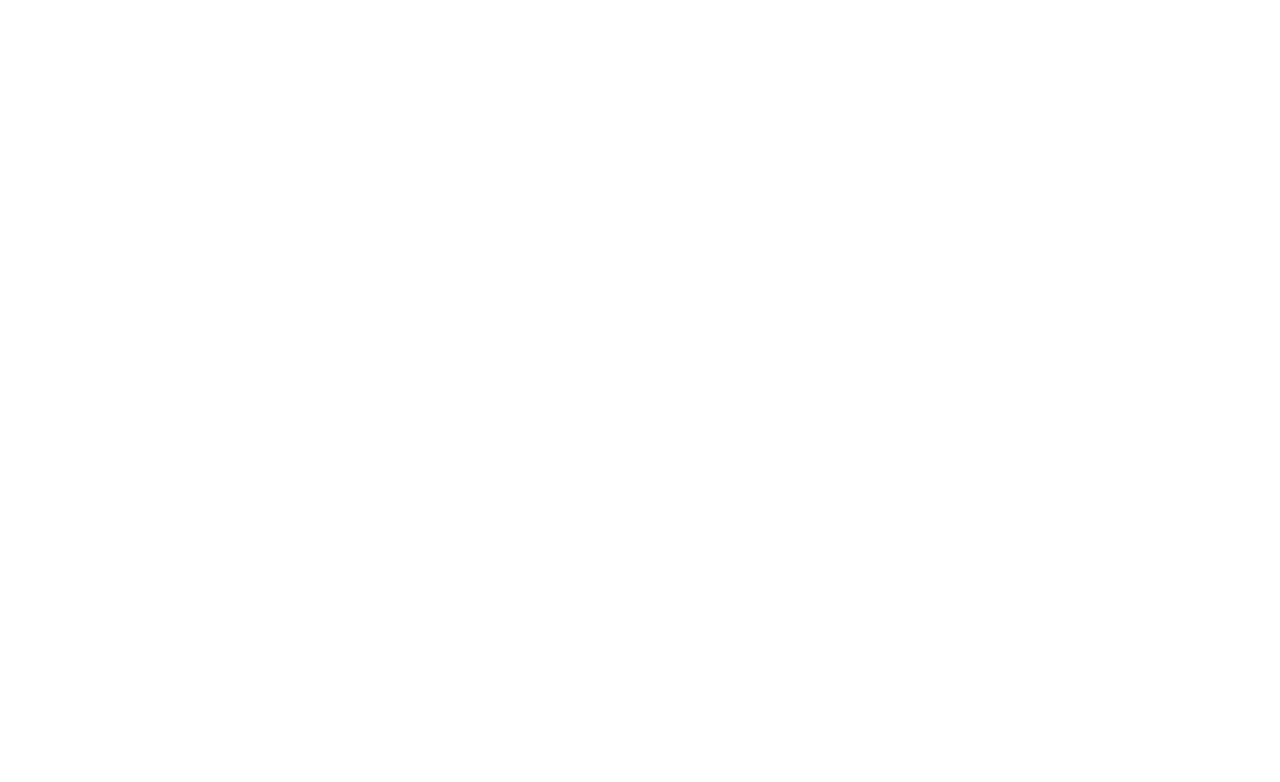
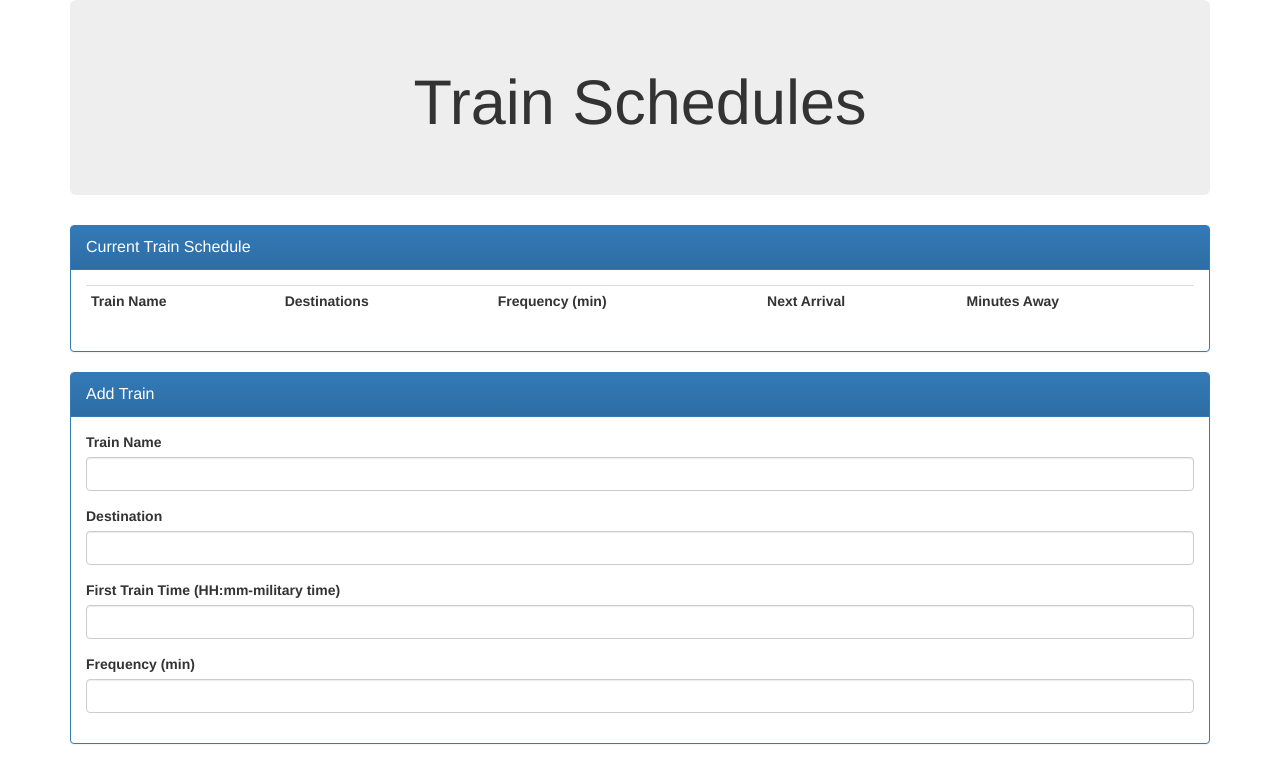
Before and after one commit to joycetio/Week-7-Homework, a plain HTML site: page index.html in a window 1280 px wide. Drawn offline with nearby package versions, Linux system fonts and the light colour scheme.

Commit message:
update HTML and README file

```diff
--- a/index.html
+++ b/index.html
@@ -1,9 +1,79 @@
 <!DOCTYPE html>
 <html>
+
 <head>
-	<meta charset="utf-8">
-	<title>Train Scheduler</title>
+    <meta charset="utf-8">
+    <title>Train Scheduler</title>
+    <!-- Latest compiled and minified CSS -->
+    <link rel="stylesheet" href="https://maxcdn.bootstrapcdn.com/bootstrap/3.3.7/css/bootstrap.min.css" integrity="sha384-BVYiiSIFeK1dGmJRAkycuHAHRg32OmUcww7on3RYdg4Va+PmSTsz/K68vbdEjh4u" crossorigin="anonymous">
+    <!-- Optional theme -->
+    <link rel="stylesheet" href="https://maxcdn.bootstrapcdn.com/bootstrap/3.3.7/css/bootstrap-theme.min.css" integrity="sha384-rHyoN1iRsVXV4nD0JutlnGaslCJuC7uwjduW9SVrLvRYooPp2bWYgmgJQIXwl/Sp" crossorigin="anonymous">
+    <!-- Latest compiled and minified JavaScript -->
+    <script src="https://maxcdn.bootstrapcdn.com/bootstrap/3.3.7/js/bootstrap.min.js" integrity="sha384-Tc5IQib027qvyjSMfHjOMaLkfuWVxZxUPnCJA7l2mCWNIpG9mGCD8wGNIcPD7Txa" crossorigin="anonymous"></script>
+    <!-- Link to Firebase -->
+    <script src="https://www.gstatic.com/firebasejs/live/3.0/firebase.js"></script>
 </head>
+
 <body>
+    <div class="container">
+        <div class="jumbotron">
+            <h1 class="text-center"> Train Schedules </h1>
+        </div>
+        <!--Row that contains the panel that gives info for train schedules -->
+        <div class="row">
+            <div class="col-lg-12">
+                <div class="panel panel-primary">
+                    <div class="panel-heading">
+                        <div class="panel-title">Current Train Schedule</div>
+                    </div>
+                    <div class="panel-body">
+                        <table class="table table-condensed">
+                            <th>Train Name</th>
+                            <th>Destinations</th>
+                            <th>Frequency (min)</th>
+                            <th>Next Arrival</th>
+                            <th>Minutes Away</th>
+                        </table>
+                    </div>
+                </div>
+            </div>
+        </div>
+        <!-- Row that contains the panel for user input -->
+        <div class="row">
+            <div class="col-lg-12">
+                <div class="panel panel-primary">
+                    <div class="panel-heading">
+                        <p class="panel-title">Add Train</p>
+                    </div>
+                    <div class="panel-body">
+                        <form>
+                            <div class="form-group">
+                                <label for="Train Name">Train Name</label>
+                                <input type="name" class="form-control" id="trainName">
+                            </div>
+                            <div class="form-group">
+                                <label for="Destination">Destination</label>
+                                <input type="destination" class="form-control" id="destinationInput">
+                            </div>
+                            <div class="form-group">
+                                <label for="First Train Time">First Train Time (HH:mm-military time)</label>
+                                <input type="trainTime" class="form-control" id="trainTime">
+                            </div>
+                            <div class="form-group">
+                                <label for="Frequency">Frequency (min)</label>
+                                <input type="frequency" class="form-control" id="frequencyInput">
+                            </div>
+                        </form>
+                    </div>
+                </div>
+            </div>
+        </div>
+    </div>
+    <!-- jQuery (necessary for Bootstrap's Javascripts plugins) -->
+    <script src="https://ajax.googleapis.com/ajax/libs/jquery/1.12.4/jquery.min.js"></script>
+    <!-- jQuery & JS -->
+    <script src="https://code.jquery.com/jquery-2.1.3.min.js"></script>
+    <script src="assets/javascript/app.js"></script>
 </body>
+
 </html>
```
Also changed, not shown: 1 other file.
